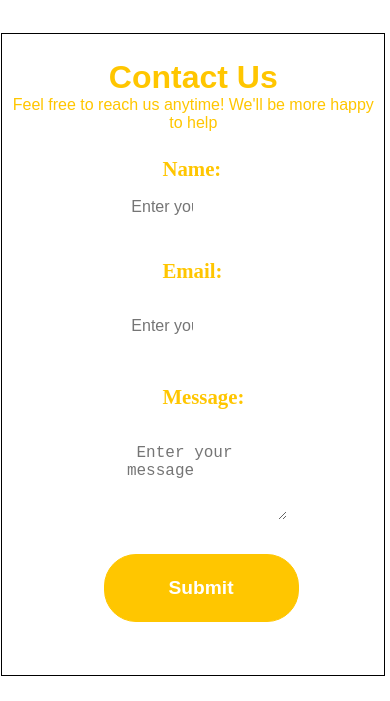
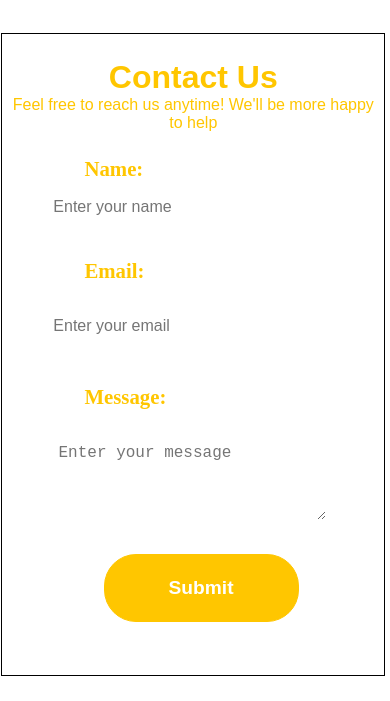
Before and after one commit to shubham-sharma-2323/Aastha, a plain HTML site: page index.html in a window 390 px wide. Shown: the part 1303-2004 px from the top of the page. Drawn offline with Linux system fonts and the light colour scheme.

Commit message:
Update index.html

```diff
--- a/index.html
+++ b/index.html
@@ -928,34 +928,34 @@
             padding: 3vh 1vw;	 }
 
         .span1{ position:absolute;
-            left:40vw;
+            left:20vw;
             color:var(--textcolor);		}
 
         .span2{ position:absolute;
-            left: 40vw;
+            left: 20vw;
             top:15vh;
             color:var(--textcolor); }
 
         .span4{ position:absolute;
-            left:40vw;
+            left:20vw;
             top: 30vh;
             color:var(--textcolor); }
 
         .name{ position:absolute;
-            left:30vw;
+            left:10vw;
             padding:0vh 1vw;
             border:0px solid white;
             border-radius:3vh;
-            width:17vw;
+            width:70vw;
             height:4vh;
             margin:1vh 0vw;
             font-size:1rem;		}
 
         .email{ position:absolute;
-            left:30vw;
+            left:10vw;
             top:20vh;
             padding:0vh 1vw;
-            width:17vw;
+            width:70vw;
             height:4vh;
             border:0px solid white;
             border-radius:3vh;
@@ -963,9 +963,9 @@
             margin:1vh 0vw;		}
 
         .message{ position:absolute;
-            left:30vw;
+            left:10vw;
             top:35vh;
-            width:40vw;
+            width:70vw;
             padding:1vh 1vw;
             border:0px solid white;
             border-radius:5vh;
```
